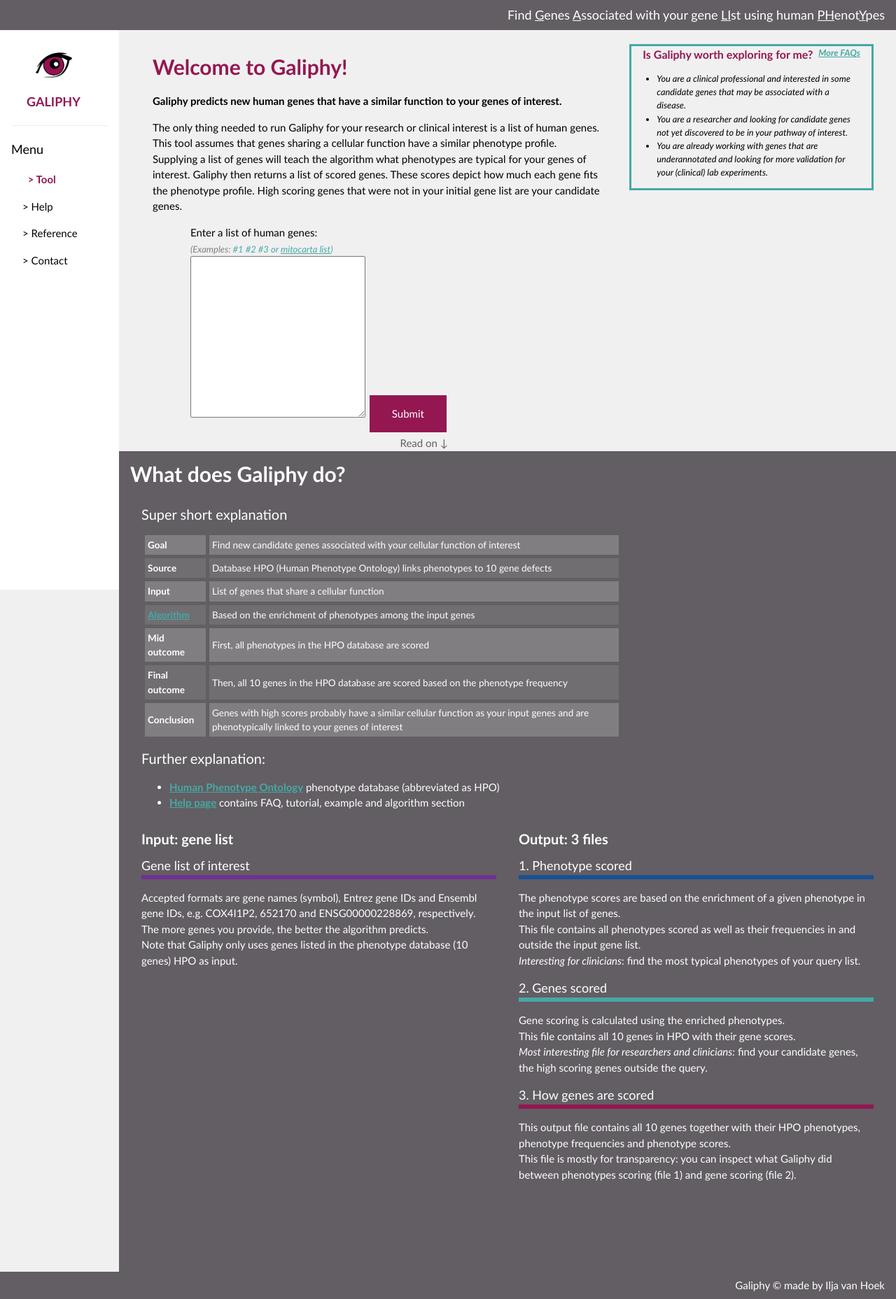
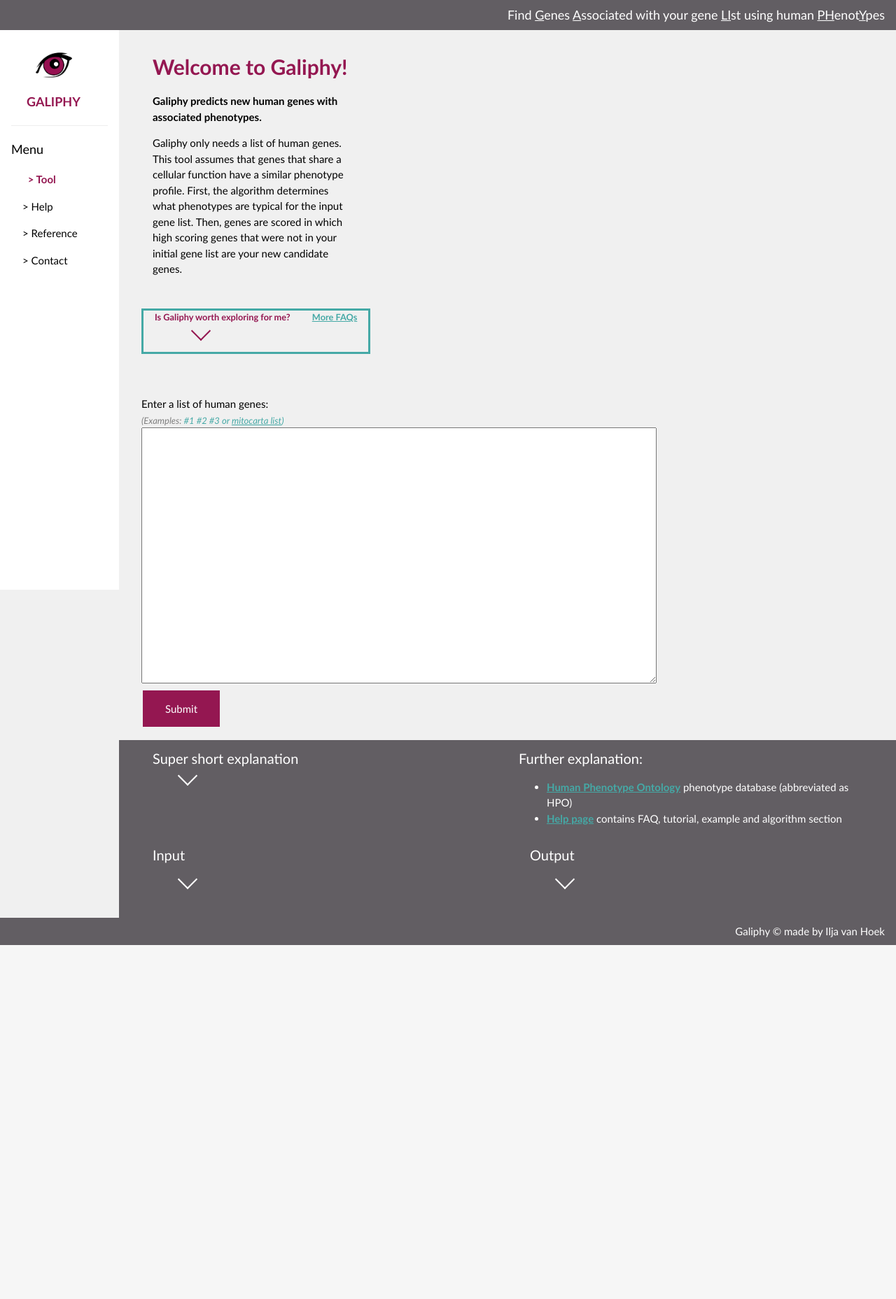
Before and after one commit to cmbi/galiphy, a Flask app: template templates/upload.html in a window 1280 px wide. Shown: the whole page at 70% size. After the commit the page ends 1351 px from the top, so only its background shows below. Run offline with Flask 2, Linux system fonts and the light colour scheme; the template is opened without the code that fills it: most values are stand-ins (such as "Sample title", 1, 10 or a date in 2020).

Commit message:
dropdown text on homepage

```diff
--- a/static/style.css
+++ b/static/style.css
@@ -2318,17 +2318,17 @@ tr:nth-child(even)  { background-color:#B1AFB2; }
 
 tr:hover            { background-color: #906ABA;}
 
-#summary {
+.summarytool {
     border-collapse: collapse;
 }
 
-#summary td, #customers th {
+.summarytool td{
     border: 5px solid #625e63;
     padding: 4px;
 }
 
-#summary tr:nth-child(even){background-color: #716e72;}
-#summary tr:nth-child(odd){background-color: #817e82;}
+.summarytool tr:nth-child(even){background-color: #716e72;}
+.summarytool tr:nth-child(odd){background-color: #817e82;}
 
 
 
@@ -2359,8 +2359,24 @@ a:hover + .box,.box:hover{
 }
 
 /* Upload page (index) */
-
-
+.arrow {
+  box-sizing: border-box;
+  height: 20px;
+  width: 20px;
+  position: relative;
+  margin-left: 40px;
+  border-style: solid;
+  border-color: white;
+  border-width: 0px 2px 2px 0px;
+  transform: rotate(45deg);
+  transition: border-width 150ms ease-in-out;
+}
+
+.arrow:hover{
+  transition: all 0.4s ease 0s;
+  border-bottom-width: 6px;
+  border-right-width: 6px;
+}
 
 /* tooltip Help */
 .tooltip_h {
@@ -2455,6 +2471,10 @@ font-size:1.2rem
 
 
 /* loading button upload page */
+
+
+
+
 
 /* loading background fading */
 
--- a/templates/upload.html
+++ b/templates/upload.html
@@ -12,6 +12,9 @@
     html,body,h1,h2,h3,h4,h5 {font-family: "Trebuchet MS", Helvetica, sans-serif}
     textarea {
       width: 100%;
+    }
+    #text{
+    display:none;
     }
   </style>
   <title>Galiphy</title>
@@ -55,6 +58,14 @@
       sumbit_btn.classList.add('running');
     }
   }
+function toggle_visibility(id) {
+   var e = document.getElementById(id);
+   if(e.style.display == 'block')
+      e.style.display = 'none';
+   else
+      e.style.display = 'block';
+}
+
 </script>
 
 <!-- Overlay effect when opening sidenav on small screens -->
@@ -66,37 +77,47 @@
   <div class="w3-container">
 
       <!-- Header and Galiphy introduction -->
-    <div class="w3-container" >
-      <div class="w3-container w3-twothird" style="padding-right: 30px">
+    <div class="w3-container w3-third">
+      <div class="w3-container" style="padding-right: 30px">
         <h2 id="h1results"><b><font color="941751">Welcome to Galiphy!</font></b></h2>
         <p>
-          <b>Galiphy predicts new human genes that have a similar function to your genes of interest.</b>
+          <b>Galiphy predicts new human genes with associated phenotypes.</b>
         </p>
-        The only thing needed to run Galiphy for your research or clinical interest is a list of human genes. This tool assumes that genes sharing a cellular function have a similar phenotype profile. <br>
-        Supplying a list of genes will teach the algorithm what phenotypes are typical for your genes of interest. Galiphy then returns a list of scored genes. These scores depict how much each gene fits the phenotype profile. High scoring genes that were not in your initial gene list are your candidate genes.
+        Galiphy only needs a list of human genes. This tool assumes that genes that share a cellular function have a similar phenotype profile. First, the algorithm determines what phenotypes are typical for the input gene list. Then, genes are scored in which high scoring genes that were not in your initial gene list are your new candidate genes.
       </div>
+      <br><br>
+            <!-- Information box, with link to FAQs -->
+      <div class="w3-container" style="font-size:0.85em; border: solid 3px #45A9A6">
 
+        <b><font color="941751">Is Galiphy worth exploring for me?</font></b>
 
-    <!-- Information box, with link to FAQs -->
-      <div class="w3-container w3-third" style="font-size:0.85em; border: solid 3px #45A9A6">
-        <b><font size="3" color="941751">Is Galiphy worth exploring for me?</font></b>
-        <i>
         <span style="float:right">
           <a href="{{ url_for('help') }}" class="w3-text-green w3-hover-text-red">
             <b>More FAQs</b>
           </a>
         </span>
+        <div class="w3-container">
+          <a onclick="toggle_visibility('FAQ2');">
+            <div class="arrow" style="border-color: #941751"></div>
+          </a>
+          <br>
+        </div>
+        <span id="FAQ2" style="display:none">
+          <i>
           <ul style="padding-left:20px">
             <li>You are a clinical professional and interested in some candidate genes that may be associated with a disease.</li>
             <li>You are a researcher and looking for candidate genes not yet discovered to be in your pathway of interest.</li>
             <li>You are already working with genes that are underannotated and looking for more validation for your (clinical) lab experiments.</li>
           </ul>
           </i>
+        </span>
       </div>
+      <br><br>
     </div>
 
+
       <!-- Client input field, for input to tool (form: one textarea and one submit button) with hoverable example inputs -->
-    <div class="w3-container w3-quarter" style="width:400px;margin-left: 70px">
+    <div class="w3-container w3-half" style="width:100vh">
       <form name= "myForm" method="POST" action="{{ url_for('uploader') }}" class=add-entry id="input_form" onSubmit="validateform(myForm.list_genes); return True">
         <dl>
 
@@ -132,7 +153,7 @@
           </dt>
           <!-- Textarea for the input -->
           <dt>
-            <textarea name="list_genes" rows=10 style="width: 250px" value="List of genes" id="textinput" form="input_form"></textarea>
+            <textarea name="list_genes" rows=16 style="width: 92vh" value="List of genes" id="textinput" form="input_form"></textarea>
 
           <!-- Submit button. After clicking, content of textarea is sent to app.py and loading 'bouncing ball' animation starts -->
 
@@ -140,20 +161,29 @@
               Submit
               <div class="ld ld-ball ld-bounce">
               </div>
-            </button><span style="color:#625E63; float: right"> Read on &#8595;</span>
+            </button>
           </dt>
         </dl>
       </form>
 
     </div>
+
   </div>
+
 
 <!-- Text area explanation of Galiphy  -->
   <div class="w3-container w3-dark-grey">
-      <h2><b>What does Galiphy do?</b></h2>
-      <div class="w3-container w3-twothird">
-        <h4>Super short explanation</h4>
-        <table id="summary" style="font-size:0.9em">
+    <div class="w3-container w3-half">
+      <div class="w3-container">
+        <h4>Super short explanation <a onclick="toggle_visibility('ss_expl');">
+          <div class="arrow"></div>
+        </a> </h4>
+      </div>
+      <div class="w3-container">
+
+      </div>
+      <span id="ss_expl" style="display:none">
+        <table class="summarytool" style="font-size:0.9em">
           <tr>
             <td><b>Goal</b></td>
             <td>Find new candidate genes associated with your cellular function of interest</td>
@@ -183,16 +213,26 @@
             <td>Genes with high scores probably have a similar cellular function as your input genes and are phenotypically linked to your genes of interest</td>
           </tr>
         </table>
+      </span>
   </div>
-      <div class="w3-container w3-threequarter">
+    <div class="w3-container w3-half">
       <h4>Further explanation:</h4>
       <ul>
         <li><b><a href="https://hpo.jax.org/app/" class="w3-text-green w3-hover-text-red" target="_blank">Human Phenotype Ontology</a></b> phenotype database (abbreviated as HPO)</li>
         <li><b><a href="{{ url_for('help') }}" class="w3-text-green w3-hover-text-red" >Help page</a></b> contains FAQ, tutorial, example and algorithm section</li>
       </ul>
     </div>
+
     <div class="w3-container w3-half">
-        <h4><b> Input: gene list </b></h4>
+      <div class="w3-container">
+        <h4>Input</h4>
+      </div>
+      <div class="w3-container">
+        <a onclick="toggle_visibility('input');">
+          <div class="arrow"></div>
+        </a>
+      </div>
+      <span id="input" style="display:none">
         <h5 class="w3-bottombar w3-border-purple">Gene list of interest</h5>
         <p>
           Accepted formats are gene names (symbol), Entrez gene IDs and Ensembl gene IDs, e.g. COX4I1P2, 652170 and ENSG00000228869, respectively.<br>
@@ -200,29 +240,39 @@
         	<br>
           Note that Galiphy only uses genes listed in the phenotype database ({{ genes_in_HPO }} genes) HPO as input.
         </p>
+      </span>
     </div>
+
     <div class="w3-container w3-half">
-        <h4> <b> Output: 3 files</b></h4>
-        <h5 class="w3-bottombar w3-border-blue">1. Phenotype scored</h5>
-        <p>
-          The phenotype scores are based on the enrichment of a given phenotype in the input list of genes. <br>
-          This file contains all phenotypes scored as well as their frequencies in and outside the input gene list.<br>
-          <i>Interesting for clinicians</i>: find the most typical phenotypes of your query list.
-        </p>
-
-        <h5 class="w3-bottombar w3-border-green">2. Genes scored</h5>
+      <div class="w3-container">
+        <h4>Output</h4>
+      </div>
+      <div class="w3-container">
+        <a onclick="toggle_visibility('output');">
+          <div class="arrow"></div>
+        </a>
+      </div>
+      <span id="output" style="display:none">
+        <h5 class="w3-bottombar w3-border-green">Gene scores</h5>
         <p>
           Gene scoring is calculated using the enriched phenotypes.<br>
           This file contains all {{ genes_in_HPO }} genes in HPO with their gene scores.<br>
           <i>Most interesting file for researchers and clinicians:</i> find your candidate genes, the high scoring genes outside the query.
         </p>
 
-        <h5 class="w3-bottombar w3-border-myred">3. How genes are scored</h5>
+        <h5 class="w3-bottombar w3-border-blue">Phenotype scores</h5>
+        <p>
+          The phenotype scores are based on the enrichment of a given phenotype in the input list of genes. <br>
+          This file contains all phenotypes scored as well as their frequencies in and outside the input gene list.<br>
+          <i>Interesting for clinicians</i>: find the most typical phenotypes of your query list.
+        </p>
+        <h5 class="w3-bottombar w3-border-myred">How genes are scored</h5>
         <p>
           This output file contains all {{ genes_in_HPO }} genes together with their HPO phenotypes, phenotype frequencies and phenotype scores. <br>
           This file is mostly for transparency: you can inspect what Galiphy did between phenotypes scoring (file 1) and gene scoring (file 2).
         </p>
-        <br><br><br><br><br>
+      </span>
+      <br><br>
 
     </div>
   </div>
```
Also changed, not shown: templates/result.html (+55 -51 lines). Lines whose indentation alone changed are shown as unchanged.
